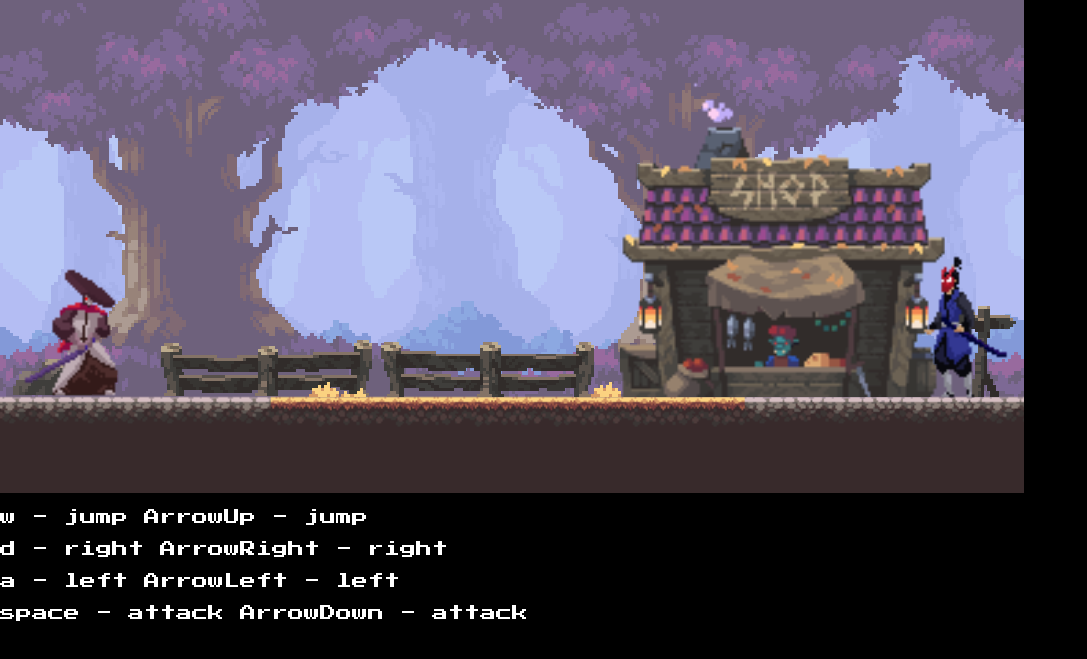
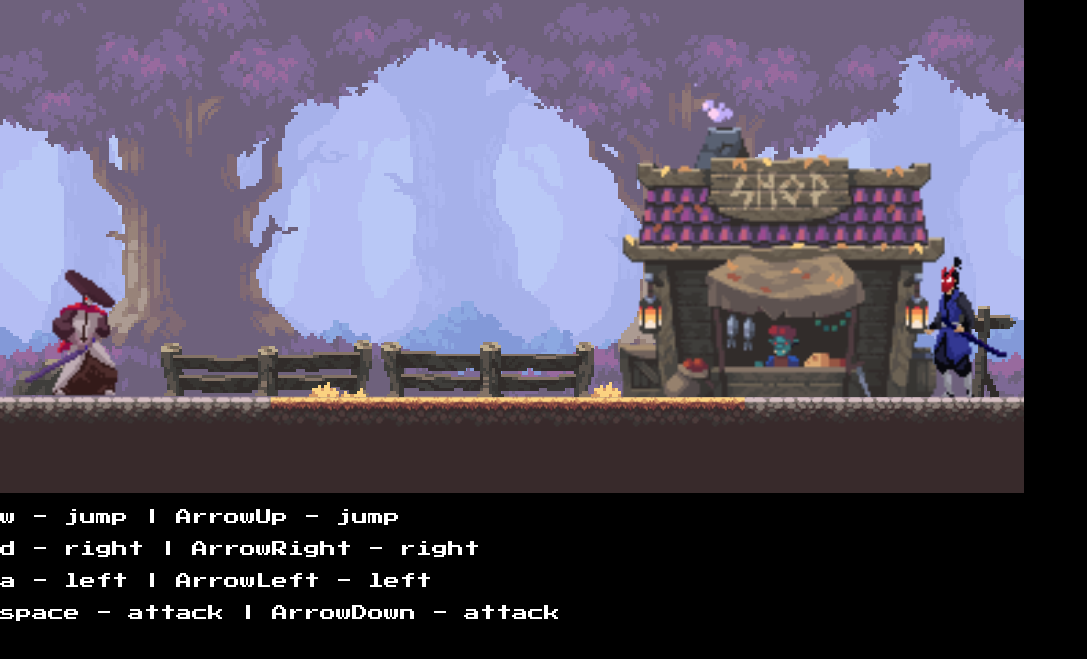
Before and after one commit to victor247k/FightingGame, a plain HTML site: page index.html in a window 1280 px wide. Shown: the part 83-742 px from the top of the page, without its empty margins (0-1087 px from the left). Drawn offline with nearby package versions, Linux system fonts and the light colour scheme.

Commit message:
Update index.html

```diff
--- a/index.html
+++ b/index.html
@@ -104,10 +104,10 @@
       ></div>
       <canvas></canvas>
     </div>
-    <p style="color: #fff;">w - jump    ArrowUp - jump</p>
-    <p style="color: #fff;">d - right    ArrowRight - right</p>
-    <p style="color: #fff;">a - left    ArrowLeft - left</p>
-    <p style="color: #fff;">space - attack    ArrowDown - attack</p>
+    <p style="color: #fff;">w     - jump    | ArrowUp    - jump</p>
+    <p style="color: #fff;">d     - right   | ArrowRight - right</p>
+    <p style="color: #fff;">a     - left    | ArrowLeft  - left</p>
+    <p style="color: #fff;">space - attack  |  ArrowDown - attack</p>
 
     <script src="https://cdnjs.cloudflare.com/ajax/libs/gsap/3.12.1/gsap.min.js" integrity="sha512-qF6akR/fsZAB4Co1QDDnUXWnaQseLGXoniuSuSlPQK6+aWhlMZcHzkasCSlnWoe+TJuudlka1/IQ01Dnhgq95g==" crossorigin="anonymous" referrerpolicy="no-referrer"></script>
 
```
